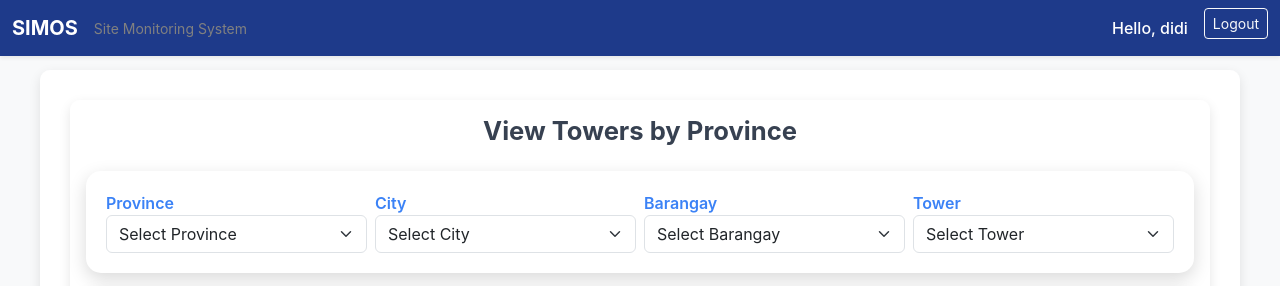
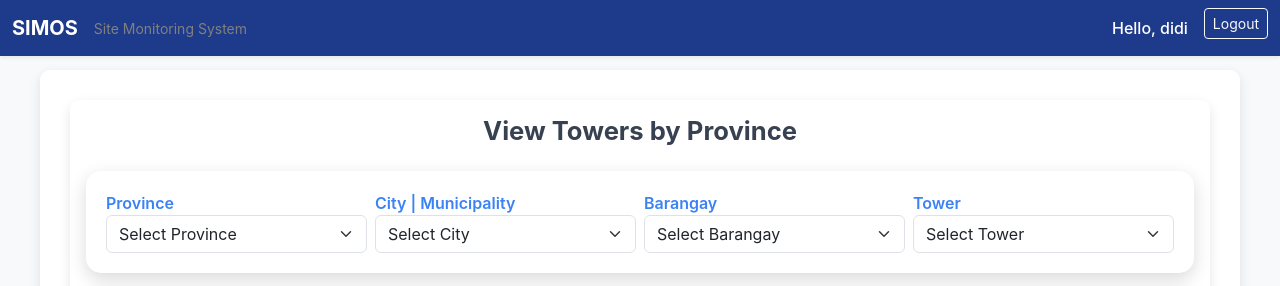
Before and after one commit to Jijiluzana225/SIMOS, a Django app: page /view-towers/ in a window 1280 px wide. Shown: the top 286 px of the page. Run offline with Django 5.2, Linux system fonts and the light colour scheme; a user stored in the database is signed in; data comes from the database, SQL or seed files in the repository; some libraries are stand-ins or nearby versions.

Commit message:
city municipality

```diff
--- a/operations/templates/operations/home.html
+++ b/operations/templates/operations/home.html
@@ -26,7 +26,7 @@
 </div>
 
 <div class="mb-3">
-    {{ form.city.label_tag }}
+    City | Municipality
     {{ form.city }}
 </div>
 
--- a/operations/templates/operations/view_towers.html
+++ b/operations/templates/operations/view_towers.html
@@ -23,7 +23,7 @@
 
             <!-- City -->
             <div class="col-md-3 col-12">
-                <label for="citySelect">City</label>
+                <label for="citySelect">City | Municipality</label>
                 <select id="citySelect" class="form-select">
                     <option value="">Select City</option>
                 </select>
```
